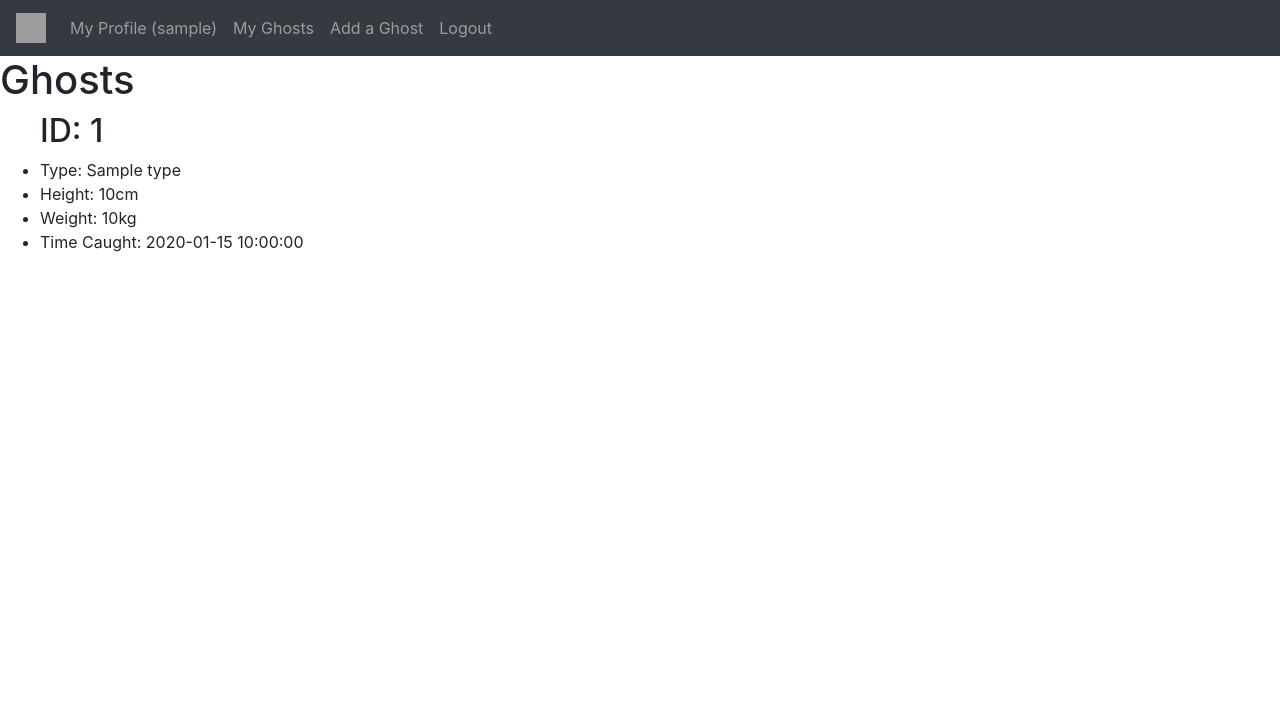
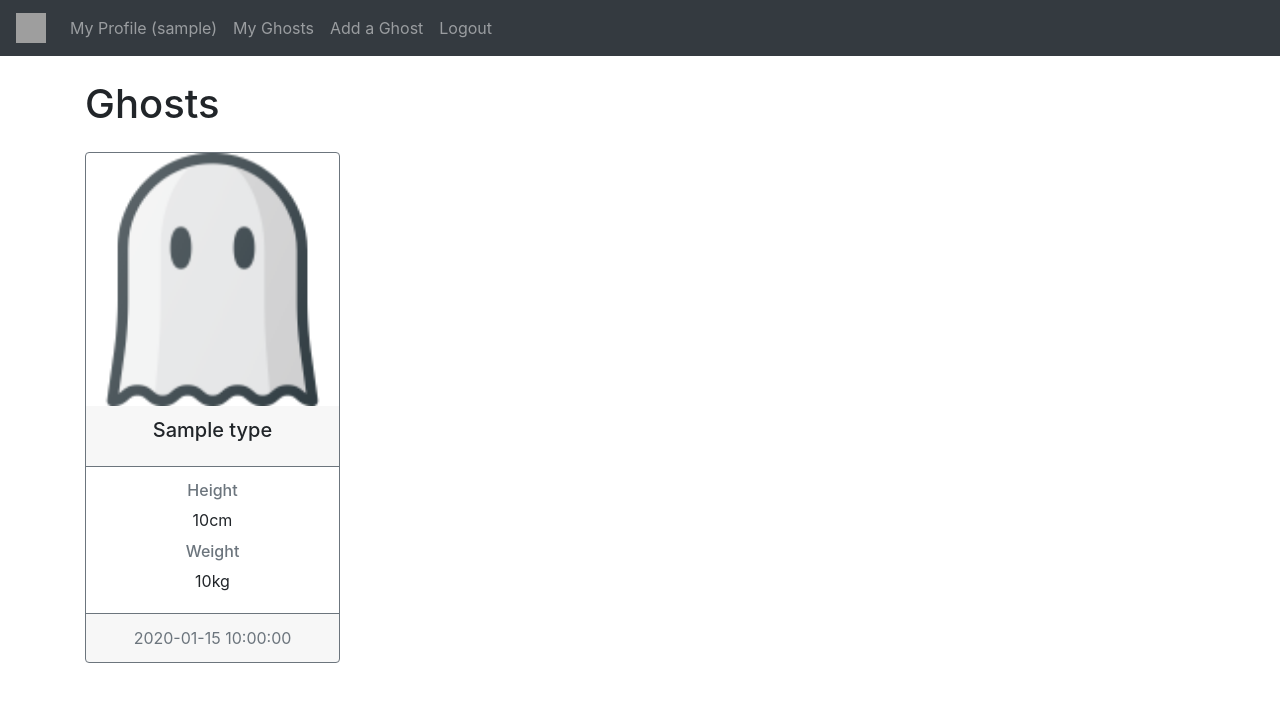
Before and after one commit to AdriaanvanWyk/ghost-detector, a Flask app: page /ghosts in a window 1280 px wide. Shown: the top 702 px of the page. Run offline with Flask 2, Linux system fonts and the light colour scheme; a user stored in the database is signed in; tables that the repository leaves empty hold one stand-in row (values such as "Sample post"); some libraries are stand-ins or nearby versions; grey boxes are pictures that could not be loaded.

Commit message:
Added Bootstrap

```diff
--- a/app/templates/base.html
+++ b/app/templates/base.html
@@ -31,7 +31,9 @@
         </div>
     </nav>
 
-    {% block content %}
-    {% endblock %}
+    <div class="container">
+        {% block content %}
+        {% endblock %}
+    </div>
 </body>
 </html>
--- a/app/templates/ghosts.html
+++ b/app/templates/ghosts.html
@@ -1,14 +1,26 @@
 {% extends "base.html" %}
 
 {% block content %}
-    <h1>Ghosts</h1>
+<h1 class="my-4">Ghosts</h1>
+<div class="row">
     {% for ghost in ghosts %}
-    <ul>
-        <h2>ID: {{ ghost.id }}</h2>
-        <li>Type: {{ ghost.type_id }}</li>
-        <li>Height: {{ ghost.height }}cm</li>
-        <li>Weight: {{ ghost.weight }}kg</li>
-        <li>Time Caught: {{ ghost.caught }}</li>
-    </ul>
+        <div class="col-lg-3 col-md-4 col-sm-6 mb-4">
+            <div class="card text-center border-secondary">
+                <img class="card-img-top mx-auto d-block" src="{{url_for('static', filename='ghost.png')}}" alt="Card Image Cap">
+                <div class="card-header border-secondary">
+                    <h5 class="card-title">{{ ghost.type_id }}</h5>
+                </div>
+                <div class="card-body">
+                    <h6 class="card-subtitle text-muted mb-2">Height</h6>
+                    <p class="card-text">{{ ghost.height }}cm</p>
+                    <h6 class="card-subtitle text-muted mb-2">Weight</h6>
+                    <p class="card-text">{{ ghost.weight }}kg</p>
+                </div>
+                <div class="card-footer border-secondary">
+                    <p class="card-text text-muted">{{ ghost.caught }}</p>
+                </div>
+            </div>
+        </div>
     {% endfor %}
+</div>
 {% endblock %}
```
Also changed, not shown: app/static/ghost.png (added).
